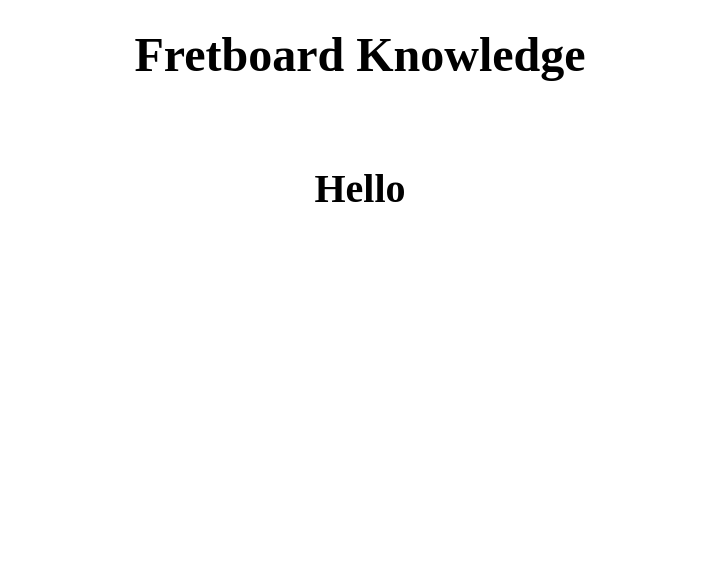
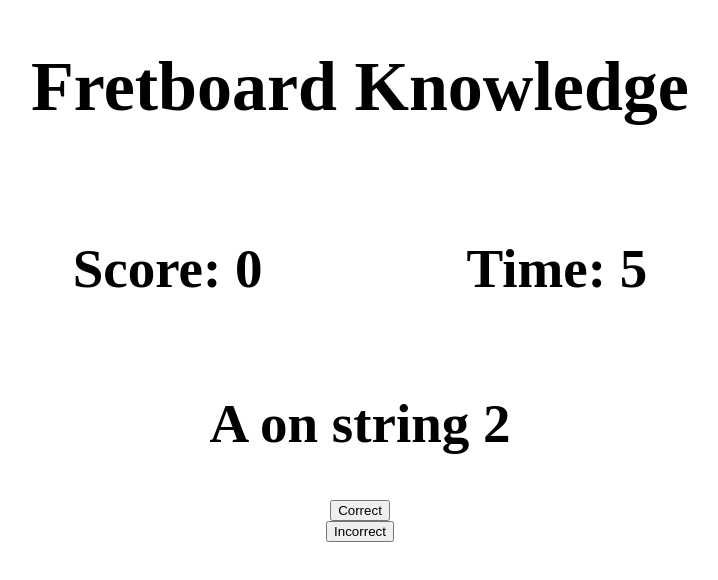
Before and after one commit to duojet2ez/Fretboard-Knowledge, a plain HTML site: page index.html in a window 1280 px wide. Shown: the whole page, without its empty margins (280-998 px from the left). Drawn offline with Linux system fonts and the light colour scheme.

Commit message:
buttons added and changing note and string based on click

```diff
--- a/game.js
+++ b/game.js
@@ -1,5 +1,19 @@
 document.addEventListener('DOMContentLoaded', function(){
     const strings = [1,2,3,4,5,6];
     const notes = ['A', 'B', 'C', 'D', 'E', 'F', 'G', 'A#', 'C#', 'D#', 'F#', 'G#', 'Ab', 'Bb', 'Db', 'Eb', 'Gb'];
+    const scoreElement = document.getElementById('score');
+    const increment = document.getElementById('increment');
+
+    let score = 0;
+
+    increment.addEventListener('click', function(){
+        score+=5;
+        scoreElement.innerHTML = score;
+        const stringValue = document.getElementById('num');
+        const noteValue = document.getElementById('note');
+        stringValue.innerHTML = '5';
+        noteValue.innerHtml = 'C';
+
+    });
 
 })
--- a/index.html
+++ b/index.html
@@ -8,7 +8,13 @@
     <body>
         <div class="container">
             <h1> Fretboard Knowledge </h1> <br>
-            <h2> Hello </h2>
+            <div class="items">
+                <h2> Score: <span id="score">0</span></h2>
+                <h2> Time: 5</h2>
+            </div>
+            <h2><span id="note"> A </span> on string <span id="num">2</span> </h2>
+            <button id="increment"> Correct </button>
+            <button> Incorrect </button>
        </div>
     </body>
 </html>
--- a/style.css
+++ b/style.css
@@ -4,11 +4,13 @@ body{
 }
 
 h1{
-    font-size: 48px;
+    font-size: 70px;
 }
 h2{
-    font-size: 40px;
-    text-align: center;
+    font-size: 55px;
+    display: inline-block;
+    margin-right: 100px;
+    margin-left: 100px;
 }
 
 .container {
@@ -16,5 +18,5 @@ h2{
     flex-direction: column;
     justify-content: center;
     align-items: center;
-    height: 30vh;
+    min-height: 50vh; /* Set a minimum height to ensure all content is visible */
   }
```
